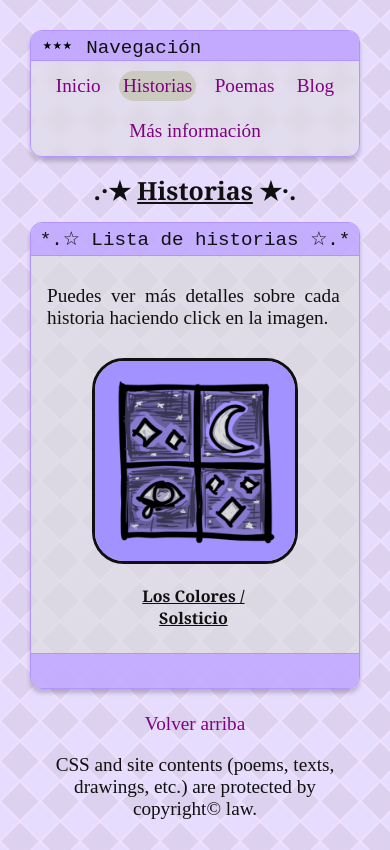
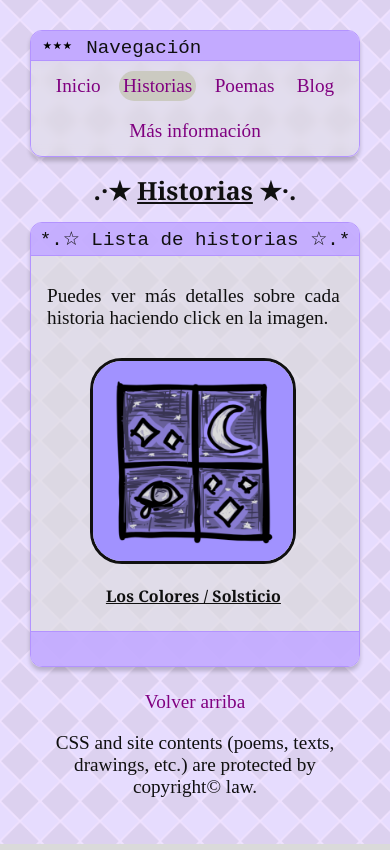
Before and after one commit to amenat666/amenat666.github.io, a plain HTML site: page historias.html in a window 390 px wide. Drawn offline with Linux system fonts and the light colour scheme.

Commit message:
cambiar dimensión del flex item
cambiar dimensión del flex item para que se vea mejor en móvil

```diff
--- a/historias.html
+++ b/historias.html
@@ -15,7 +15,7 @@
                     align-items:center;
                     gap:1rem;
                 }
-                .flex-item-general{width:75%;}
+                .flex-item-general{width:100%;}
                 .flex-item-general a img{height:12.5rem;width:12.5rem;}
                 .flex-item-general img:hover{scale:none;}
             }
```
Also changed, not shown: index.html (+1 -1 lines).
